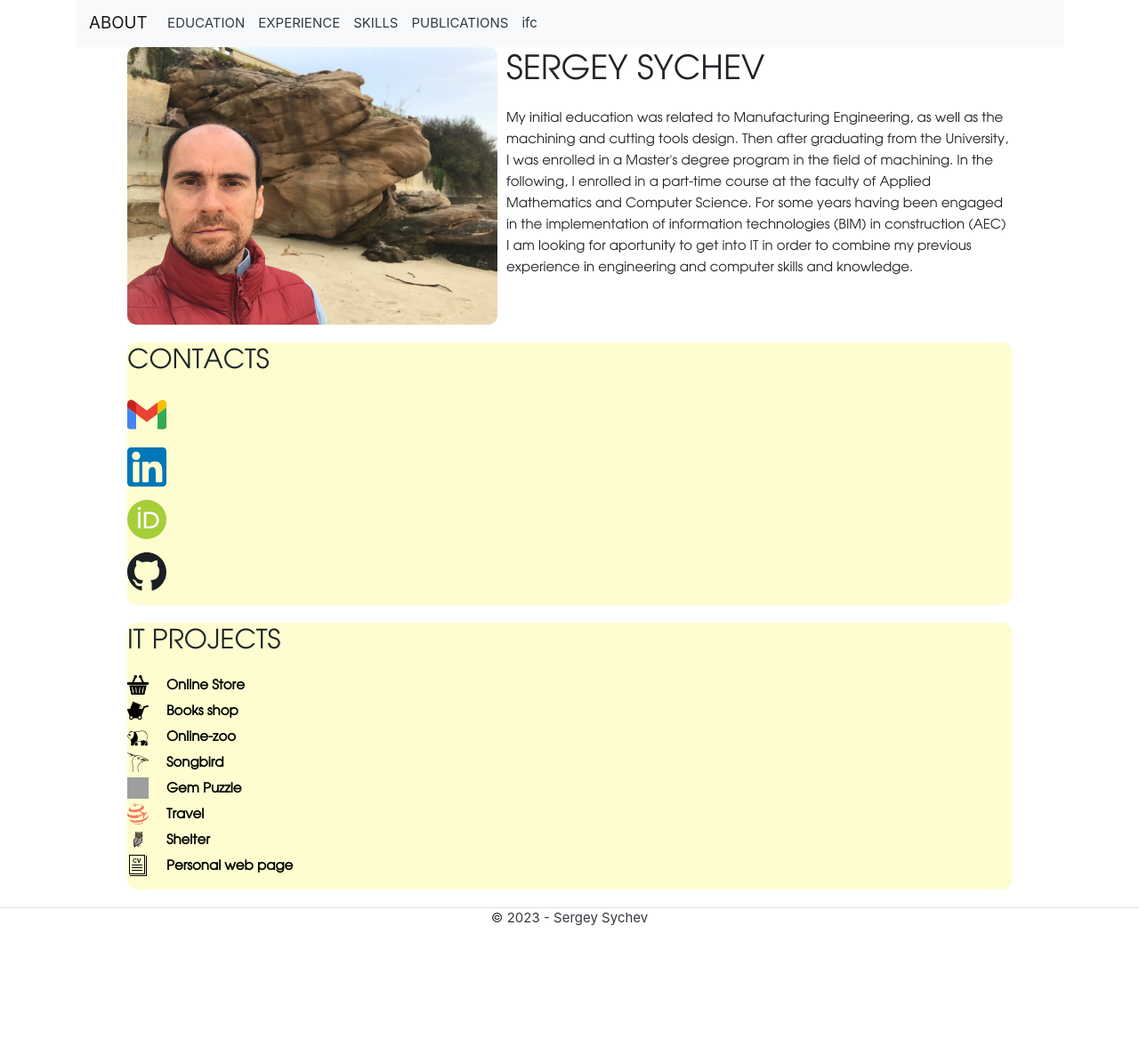
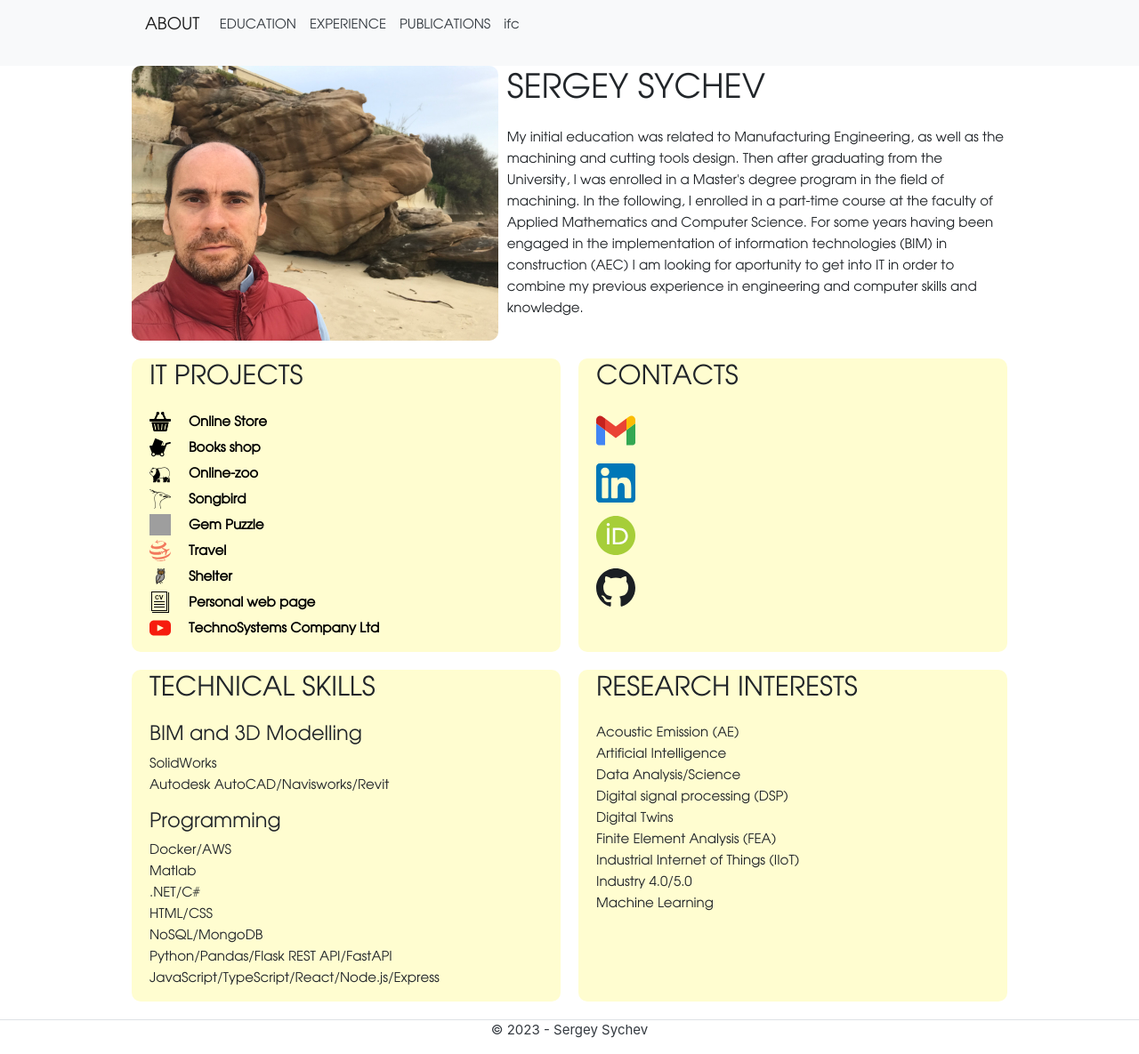
Before and after one commit to sesychev/flask, a Flask app: page / in a window 1280 px wide. Shown: the whole page at 89% size. Before the commit the page ends 1041 px from the top, so only its background shows below. Run offline with Flask 3, Linux system fonts and the light colour scheme; some libraries are stand-ins or nearby versions; grey boxes are pictures that could not be loaded.

Commit message:
feat: add new design

```diff
--- a/static/css/style.css
+++ b/static/css/style.css
@@ -83,6 +83,7 @@ ol, ul {
     position: sticky;
     top: 0;
     z-index: 1;
+    background-color: #f8f9fa!important;
 }
 
 .nav-link a {
@@ -106,7 +107,7 @@ ol, ul {
 }
 
 .grid {
-    /*padding: 0 20px 20px 20px;*/
+    padding: 0 20px 20px 20px;
     max-width: 1024px;
 
     width: 100%;
@@ -233,10 +234,19 @@ ol, ul {
     /*background-color: rgb(236, 207, 168);*/
 }
 
+.frame {
+    display: grid;
+    grid-template-areas:
+    "projects contacts"
+    "skills interest";
+    grid-template-columns: 1fr 1fr;
+    grid-template-rows: auto auto;
+    grid-gap: 20px;
+}
 /*Main*/
 .aside {
     position: relative;
-    grid-area: aside;
+
     display: grid;
     grid-template-areas:
         "contacts"
@@ -261,19 +271,28 @@ ol, ul {
     margin-bottom: 20px;
 }
 
+
+.contacts,
+.projects,
+.interests,
+.skills {
+    border-radius: 10px;
+    background-color: gray;
+    background-color: #FFFDD0;
+    padding: 0 0 0 20px;
+}
+
 .education,
 .awards,
 .courses,
 .languages,
-.certifications,
-.skills {
+.certifications {
     margin-bottom: 20px;
     /*margin-bottom: 55px;*/
 }
 
 .contacts {
     grid-area: contacts;
-    border-radius: 10px;
     margin-top: 0px;
     /*margin-bottom: 55px;*/
     /*background-color: #FFFDD0;*/
@@ -294,8 +313,7 @@ ol, ul {
 }
 
 .skills {
-    grid-area: skill;
-    border-radius: 10px 10px 0 0;
+    grid-area: skills;
     /*background-color: rgb(241, 189, 124);
     background-color: #D2B48C;*/
 }
@@ -325,7 +343,7 @@ ol, ul {
     /*width: auto;*/
     /*width: min-content;*/
     grid-area: projects;
-    border-radius: 0 0 10px 10px;
+    /*border-radius: 0 0 10px 10px;*/
     /*background-color: #F5F5DC;
     background-color: #CC99FE;
     background-color: #b39c65;
@@ -340,7 +358,7 @@ ol, ul {
     /*display: none;*/
     grid-area: interest;
     /*background-color: dimgrey;*/
-    border-radius: 0 0 10px 10px;
+    /*border-radius: 0 0 10px 10px;*/
     /*width: auto;*/
     /*background-color: #F5F5DC;*/
     /*background-color: rgba(245, 238, 225);*/
@@ -521,13 +539,13 @@ color: #004f49;
     }
 
     .contacts ul {
-        display: flex;
-        justify-content: space-between;
+        /*display: flex;
+        justify-content: space-between;*/
     }
 
     .contacts ul,
     .contacts li {
-        margin-bottom: 0;
+        /*margin-bottom: 0;*/
     }
 
     .aside {
@@ -536,7 +554,7 @@ color: #004f49;
         background-color: transparent;
         grid-template-areas:
             "block"
-            "skill"
+            "skills"
             "language"
             "course"
             "projects"
@@ -556,6 +574,16 @@ color: #004f49;
 
     .heading {
         font-weight: 700;
+    }
+
+    .frame {
+        grid-template-areas:
+        "projects"
+        "contacts"
+        "skills"
+        "interest";
+
+        grid-template-columns: 1fr;
     }
 }
 
--- a/templates/base.html
+++ b/templates/base.html
@@ -2,7 +2,11 @@
 <html lang="en">
   <head>
     <title>CV</title>
-    <link rel="icon" type="image/x-icon" href="{{ url_for('static', filename='images/iconmonstr-cv-4.svg') }}">
+    <link
+      rel="icon"
+      type="image/x-icon"
+      href="{{ url_for('static', filename='images/iconmonstr-cv-4.svg') }}"
+    />
     <!-- Required meta tags -->
     <meta charset="utf-8" />
     <meta
@@ -28,7 +32,8 @@
   </head>
   <body>
     <div class="">
-      <header class="header container">
+      <header class="header">
+        <div class="grid">
           <nav class="navbar navbar-expand-md navbar-light bg-light">
             <a class="navbar-brand" href="{{ url_for('index')}}">ABOUT</a>
             <button
@@ -78,6 +83,7 @@
                 >
               </li>
               -->
+                <!--
                 <li class="nav-item sk">
                 <a
                   class="nav-link text-dark"
@@ -87,6 +93,7 @@
                   >SKILLS</a
                 >
               </li>
+            -->
                 <!--
               <li class="nav-item">
                 <a
@@ -130,12 +137,13 @@
               </ul>
             </div>
           </nav>
+        </div>
       </header>
 
       <div class="grid">
         <main class="main">
           <div class="">
-            <div class="container">{% block content %} {% endblock %}</div>
+            <div class="">{% block content %} {% endblock %}</div>
           </div>
         </main>
       </div>
--- a/templates/experience.html
+++ b/templates/experience.html
@@ -3,7 +3,9 @@
   <h2 class="heading">WORK EXPERIENCE</h2>
   <div class="experience-content">
     <div class="info">
+      <a href="https://gle.ru/eng/" target="_blank">
       <div class="position">Chief Specialist</div>
+      </a>
       <div class="position-year">
         <a href="https://gle.ru/eng/" target="_blank">
           <strong class="company">
--- a/templates/index.html
+++ b/templates/index.html
@@ -22,13 +22,27 @@
     </div>
   </div>
 </div>
-<aside class="aside">
+
+<div class="frame">
+  <!--
+  <aside class="aside">
+
+  </aside>
+
+  <aside class="aside">
+
+  </aside>
+  -->
+
   <div id="contacts" class="contacts">
     <h2 class="heading">CONTACTS</h2>
     <ul class="text-dark">
       <li>
         <a href="mailto:sergeysychou@gmail.com" target="_blank"
-          ><img class="icon" src="{{ url_for('static', filename='images/gmail.svg') }}" alt="icon-email"
+          ><img
+            class="icon"
+            src="{{ url_for('static', filename='images/gmail.svg') }}"
+            alt="icon-email"
         /></a>
       </li>
       <li>
@@ -36,31 +50,44 @@
           href="https://www.linkedin.com/in/sergey-sychev-5742a3bb/"
           target="_blank"
         >
-          <img class="icon" src="{{ url_for('static', filename='images/in.svg') }}" alt="icon-linkedin" />
+          <img
+            class="icon"
+            src="{{ url_for('static', filename='images/in.svg') }}"
+            alt="icon-linkedin"
+          />
         </a>
       </li>
       <li>
         <a href="https://orcid.org/0000-0001-8213-7374" target="_blank">
-          <img class="icon" src="{{ url_for('static', filename='images/orcid.svg') }}" alt="icon-orcid" />
+          <img
+            class="icon"
+            src="{{ url_for('static', filename='images/orcid.svg') }}"
+            alt="icon-orcid"
+          />
         </a>
       </li>
       <li>
         <a href="https://github.com/sesychev" target="_blank">
-          <img class="icon" src="{{ url_for('static', filename='images/github.svg') }}" alt="icon-github" />
+          <img
+            class="icon"
+            src="{{ url_for('static', filename='images/github.svg') }}"
+            alt="icon-github"
+          />
         </a>
       </li>
     </ul>
   </div>
-</aside>
-<aside class="aside">
+
   <div id="projects" class="projects">
     <h2 class="heading">IT PROJECTS</h2>
     <ul class="ul-projects">
       <li>
         <a href="https://sesychev-online-store.netlify.app/" target="_blank">
-          <img class="icon" src="{{ url_for('static', filename='images/store.svg') }}" alt="icon-store" /><strong
-            >Online Store</strong
-          >
+          <img
+            class="icon"
+            src="{{ url_for('static', filename='images/store.svg') }}"
+            alt="icon-store"
+          /><strong>Online Store</strong>
         </a>
       </li>
       <li>
@@ -68,9 +95,11 @@
           href="https://rolling-scopes-school.github.io/sesychev-JSFEEN2022Q3/book-shop/"
           target="_blank"
         >
-          <img class="icon" src="{{ url_for('static', filename='images/book.svg') }}" alt="icon-book" /><strong>
-            Books shop
-          </strong>
+          <img
+            class="icon"
+            src="{{ url_for('static', filename='images/book.svg') }}"
+            alt="icon-book"
+          /><strong> Books shop </strong>
         </a>
       </li>
       <li>
@@ -78,9 +107,11 @@
           href="https://rolling-scopes-school.github.io/sesychev-JSFEEN2022Q3/online-zoo/pages/main/"
           target="_blank"
         >
-          <img class="icon" src="{{ url_for('static', filename='images/travel.svg') }}" alt="icon-zoo" /><strong
-            >Online-zoo</strong
-          >
+          <img
+            class="icon"
+            src="{{ url_for('static', filename='images/travel.svg') }}"
+            alt="icon-zoo"
+          /><strong>Online-zoo</strong>
         </a>
       </li>
       <li>
@@ -88,9 +119,11 @@
           href="https://rolling-scopes-school.github.io/sesychev-JSFE2022Q3/songbird/"
           target="_blank"
         >
-          <img class="icon" src="{{ url_for('static', filename='images/bird.svg') }}" alt="icon-bird" /><strong
-            >Songbird</strong
-          >
+          <img
+            class="icon"
+            src="{{ url_for('static', filename='images/bird.svg') }}"
+            alt="icon-bird"
+          /><strong>Songbird</strong>
         </a>
       </li>
       <li>
@@ -122,9 +155,11 @@
           href="https://rolling-scopes-school.github.io/sesychev-JSFE2022Q1/shelter/pages/main/"
           target="_blank"
         >
-          <img class="icon" src="{{ url_for('static', filename='images/owl.svg') }}" alt="icon-shelter" /><strong
-            >Shelter</strong
-          >
+          <img
+            class="icon"
+            src="{{ url_for('static', filename='images/owl.svg') }}"
+            alt="icon-shelter"
+          /><strong>Shelter</strong>
         </a>
       </li>
       <li>
@@ -136,7 +171,62 @@
           /><strong>Personal web page</strong>
         </a>
       </li>
+
+      <li>
+        <a href="https://www.youtube.com/watch?v=8tOjCOtdWkk" target="_blank">
+          <img
+            class="icon"
+            src="{{ url_for('static', filename='images/youtube-svgrepo-com.svg') }}"
+            alt="icon-cv"
+          /><strong>TechnoSystems Company Ltd</strong>
+        </a>
+      </li>
     </ul>
   </div>
-</aside>
+
+  <div id="interests" class="interests">
+    <h2 class="heading">RESEARCH INTERESTS</h2>
+    <ul class="ul-iterests">
+      <li>Acoustic Emission (AE)</li>
+      <li>Artificial Intelligence</li>
+      <li>Data Analysis/Science</li>
+      <li>Digital signal processing (DSP)</li>
+      <li>Digital Twins</li>
+      <li>Finite Element Analysis (FEA)</li>
+      <li>Industrial Internet of Things (IIoT)</li>
+      <li>Industry 4.0/5.0</li>
+      <li>Machine Learning</li>
+    </ul>
+  </div>
+
+  <div id="skills" class="skills">
+    <h2 class="heading">TECHNICAL SKILLS</h2>
+    <h4>BIM and 3D Modelling</h4>
+    <ul class="ul-slills">
+      <li>SolidWorks</li>
+      <li>Autodesk AutoCAD/Navisworks/Revit</li>
+    </ul>
+    <h4>Programming</h4>
+    <ul class="ul-slills">
+      <li>Docker/AWS</li>
+      <li>Matlab</li>
+      <li>.NET/C#</li>
+      <li>HTML/CSS</li>
+      <li>NoSQL/MongoDB</li>
+      <li>Python/Pandas/Flask REST API/FastAPI</li>
+      <li>JavaScript/TypeScript/React/Node.js/Express</li>
+
+    </ul>
+    <!--
+    <h4>Lab</h4>
+    <ul class="ul-slills">
+      <li>Acoustic Emission Testing (AET)</li>
+      <li>Tribology</li>
+      <li>Vibration</li>
+      <li>Wavelets</li>
+    </ul>
+    -->
+  </div>
+</div>
+
 {% endblock %}
```
Also changed, not shown: templates/education.html (+6 -4 lines), static/images/logo_full.png (added), static/images/youtube-svgrepo-com.svg (added). Lines whose indentation alone changed are shown as unchanged.
